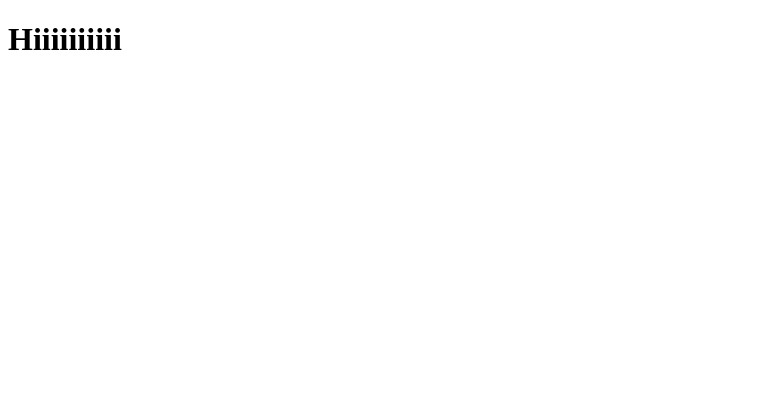
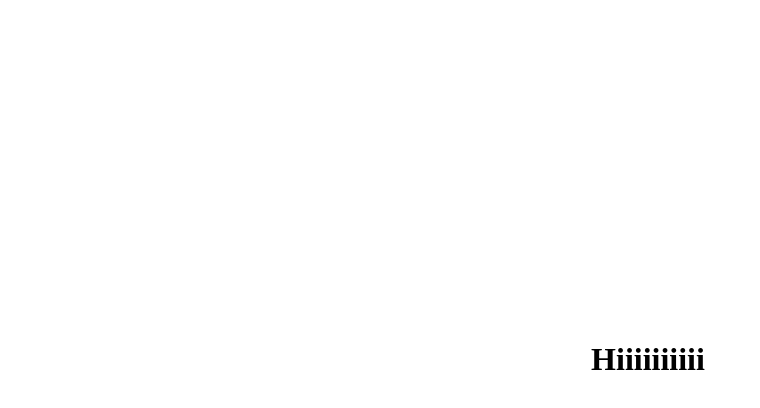
Before and after one commit to oussamaNAJIH/hello, a plain HTML site: page index.html in a window 1280 px wide. Shown: the whole page, without its empty margins (0-760 px from the left). Drawn offline with Linux system fonts and the light colour scheme.

Commit message:
Center the h1

```diff
--- a/index.html
+++ b/index.html
@@ -3,7 +3,15 @@
 <head>
 	<title></title>
 </head>
+	<style type="text/css">
+	h1{
+		position: absolute;
+		top:40%;
+		width: 100%;
+		text-align: center;
+	}
 
+</style>
 <body>
 	<h1>Hiiiiiiiiii</h1>
 </body>
```
